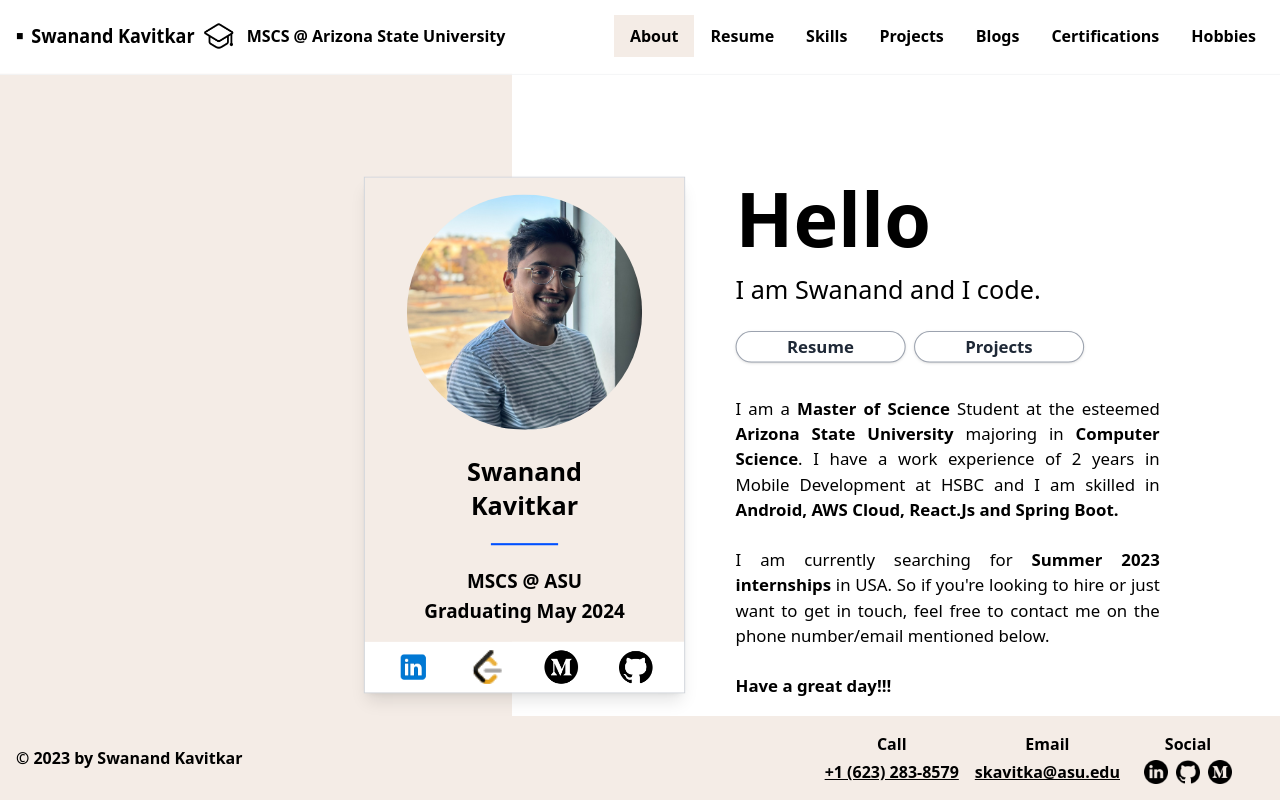
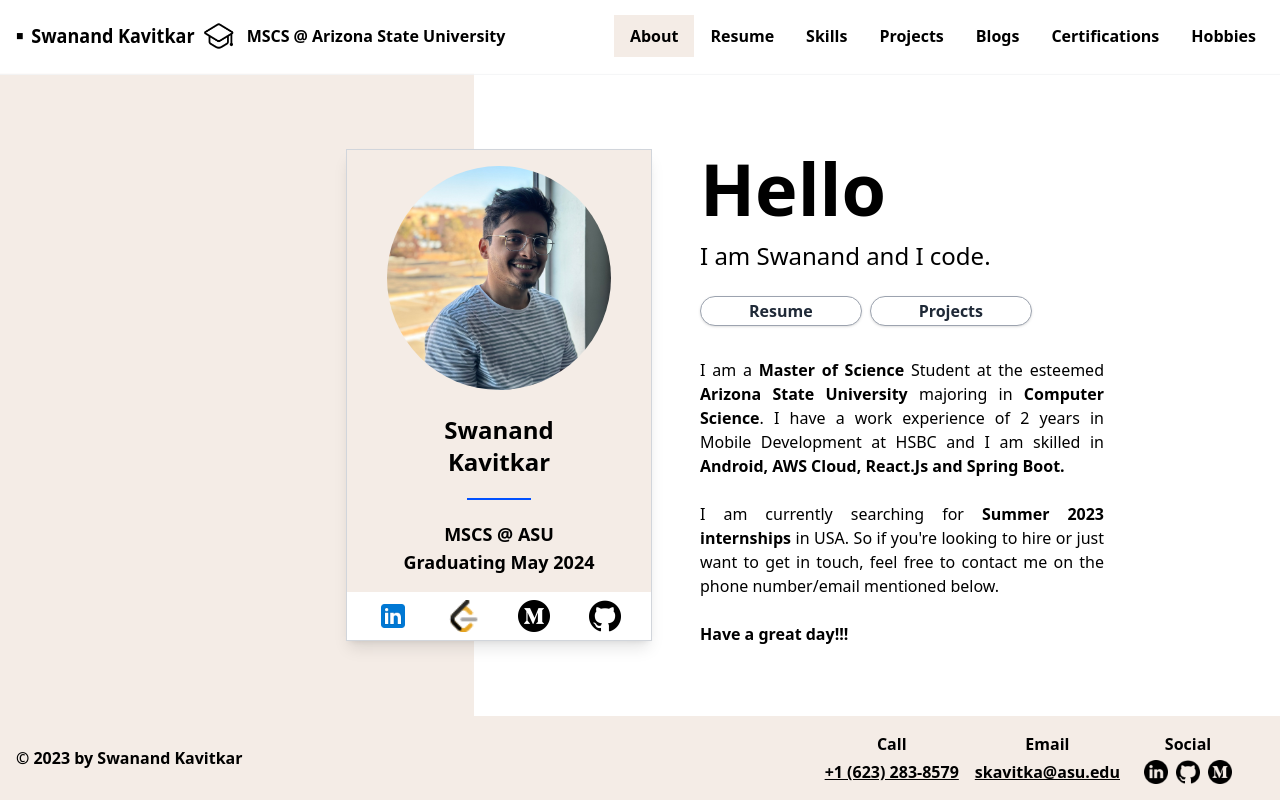
Before and after one commit to S-Threepio/S-Threepio.github.io, a React (Create React App) app: page / in a window 1280 px wide. Built offline with nearby package versions, Linux system fonts and the light colour scheme.

Commit message:
initial fix first page

```diff
--- a/src/Footer.js
+++ b/src/Footer.js
@@ -24,7 +24,7 @@ const Footer = () => {
           Social
           <div className="flex justify-center gap-2 py-1 md:py-0">
             {footer.socialMediaURLs.map((platform, index) => (
-              <a href={platform.url}>
+              <a key={index} href={platform.url}>
                 <img
                   className="w-6 pt-1 hover:scale-125"
                   src={platform.icon}
--- a/src/Header.js
+++ b/src/Header.js
@@ -14,7 +14,6 @@ const Header = () => {
   const handleMenuToggle = () => {
     if (window.innerWidth < 768) {
       setMenuOpen(!isMenuOpen);
-      console.log(isMenuOpen);
     }
   };
 
--- a/src/components/Landing/About.js
+++ b/src/components/Landing/About.js
@@ -1,12 +1,31 @@
-import React from "react";
+import React, { useEffect, useState } from "react";
 import CardSection from "./CardSection";
 import Bio from "./Bio";
+
 const About = () => {
+  const [shouldEnableScroll, setShouldEnableScroll] = useState(false);
+
+  useEffect(() => {
+    function handleResize() {
+      const screenHeight = window.innerHeight;
+      setShouldEnableScroll(screenHeight < 750);
+    }
+
+    window.addEventListener("resize", handleResize);
+
+    // Cleanup the event listener when the component is unmounted
+    return () => {
+      window.removeEventListener("resize", handleResize);
+    };
+  }, []);
+
   return (
-    <div className="flex-col flex-1 w-screen overflow-scroll md:flex-row md:flex scrollbar-hide">
-      <div className="hidden md:flex flex-[2] lg:bg-secondary "></div>
-      <div className="hidden md:flex flex-[3] bg-primary "></div>
-      <div className="flex flex-[4] flex-col items-center py-4 md:py-0 md:flex-row justify-center pad:left-[10%] pad:absolute top-[20%] lg:left-[19%] tablet:left-[20%]  xl:left-[30%] md:scale-105">
+    <div
+      className={`flex-col flex-1 w-screen overflow-scroll md:flex-row md:flex scrollbar-hide
+      ${shouldEnableScroll ? "md:overflow-scroll" : ""}`}
+    >
+      <div className="hidden md:flex h-full w-[40%] lg:bg-secondary "></div>
+      <div className="flex flex-col items-center py-4 md:py-0 md:flex-row justify-center pad:right-[10%] pad:relative">
         <CardSection />
         <Bio />
       </div>
--- a/src/components/Landing/BasicButtons.js
+++ b/src/components/Landing/BasicButtons.js
@@ -2,10 +2,6 @@ import React from "react";
 import { Link, useNavigate } from "react-router-dom";
 
 const BasicButtons = () => {
-  const handleClick = (url) => {
-    console.log("myurl" + url);
-  };
-
   return (
     <div className="flex flex-row gap-4 my-6 text-base font-semibold md:gap-2 md:text-md">
       <Link
--- a/src/components/Landing/CardSection.js
+++ b/src/components/Landing/CardSection.js
@@ -34,7 +34,7 @@ const CardSection = () => {
       </div>
       <div className="flex order-2 w-full gap-2 py-2 bg-primary justify-evenly">
         {cardsection.socialMediaURLs.map((platform, index) => (
-          <a href={platform.url}>
+          <a key={index} href={platform.url}>
             <img
               className="w-8 hover:scale-125"
               src={platform.icon}
--- a/src/components/Projects/Project.js
+++ b/src/components/Projects/Project.js
@@ -1,10 +1,6 @@
 import React, { useEffect } from "react";
 
 const Project = (props) => {
-  useEffect(() => {
-    console.log(props);
-  }, []);
-
   const { data } = props;
   return (
     <div className="flex flex-col items-start m-1 md:scale-[95%] bg-primary border border-gray-300 shadow-lg">
```
